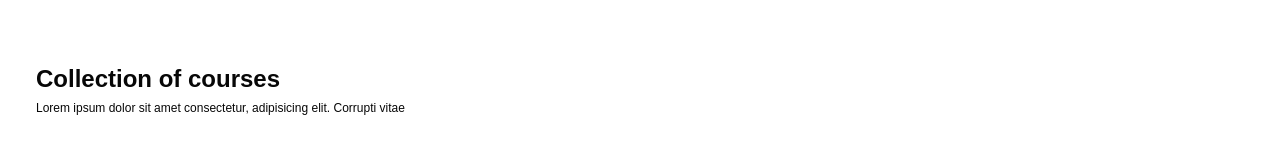
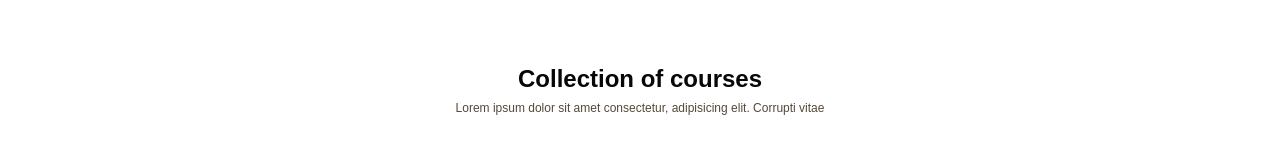
Before and after one commit to Niscolinx/teenscan, a React (Create React App) app: page / in a window 1280 px wide. Shown: the part 610-778 px from the top of the page. Built offline with nearby package versions, Linux system fonts and the light colour scheme; what react-router-last-location would draw is missing.

Commit message:
working on courses

```diff
--- a/src/sass/base/typography.scss
+++ b/src/sass/base/typography.scss
@@ -40,12 +40,12 @@
     .courses {
         color: $color-grey-dark-2;
 
-        &_title-box {
+        &__title--box {
             display: grid;
             text-align: center;
         }
 
-        &_subHeading {
+        &__subHeading {
             color: $color-grey-dark-1;
         }
     }
```
